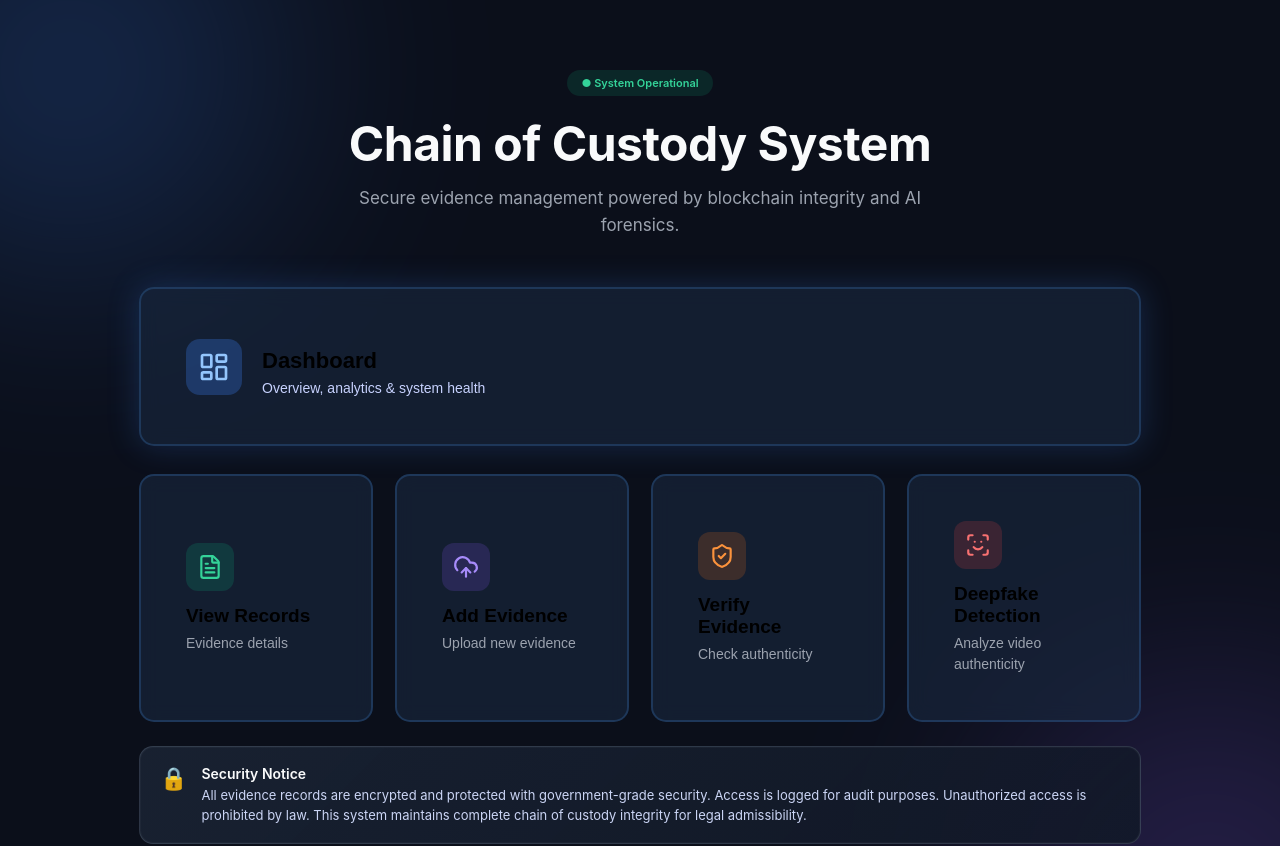
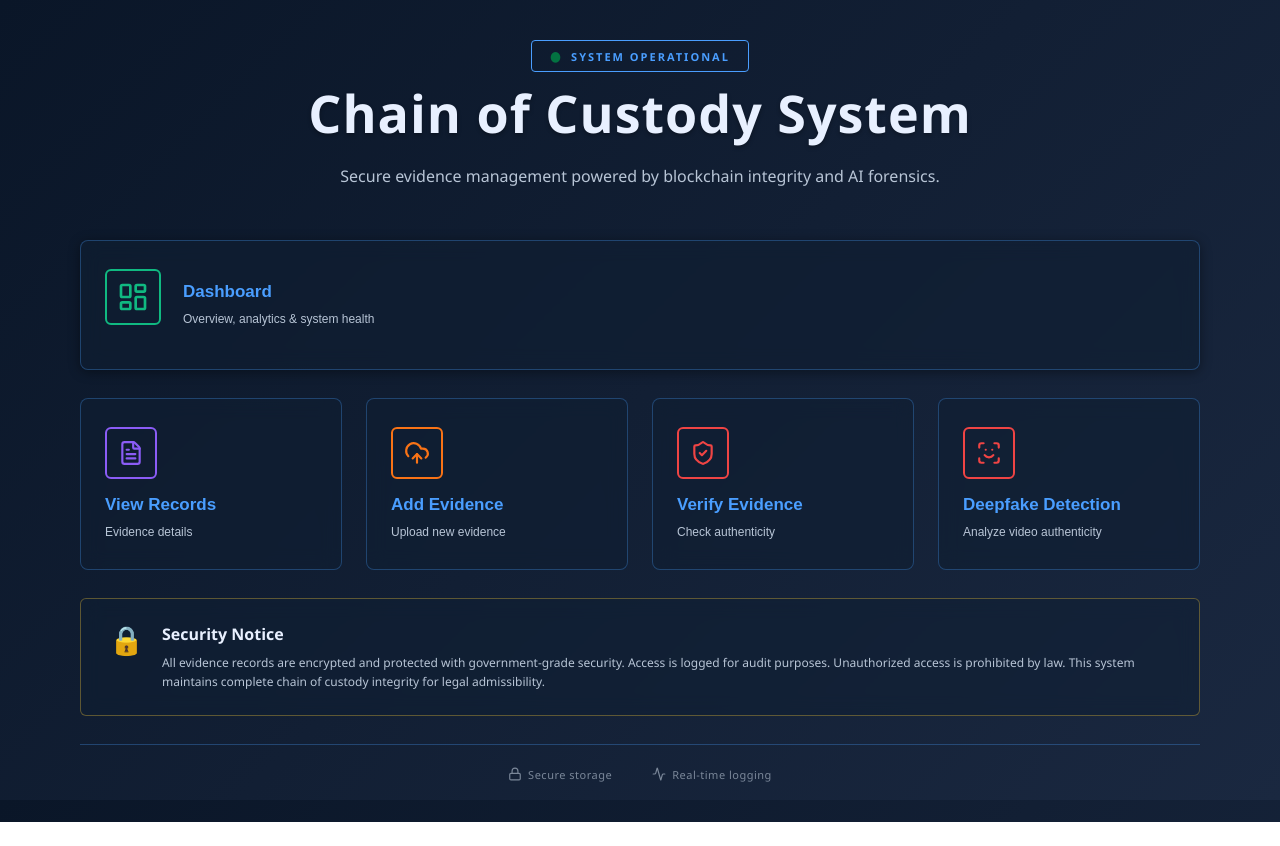
Before and after one commit to vagishaaa20/trustvault, a React (Create React App) app in the folder frontend/: page /home in a window 1280 px wide. Shown: the top 846 px of the page. After the commit the page ends 822 px from the top, so only its background shows below. Built offline with nearby package versions, Linux system fonts and the light colour scheme.

Commit message:
frontend

```diff
--- a/frontend/src/App.jsx
+++ b/frontend/src/App.jsx
@@ -1,5 +1,4 @@
 import { Route, Routes } from "react-router-dom";
-//import Login from "./Login";
 import Home from "./Home";
 import Landing from "./pages/Landing";
 import Login from "./pages/login";
--- a/frontend/src/Home.css
+++ /dev/null
@@ -1,278 +0,0 @@
-/* Root */
-.home-root {
-  min-height: 100vh;
-  background: #0b0f1a;
-  color: #e5e7eb;
-  position: relative;
-  overflow: hidden;
-  font-family: "Inter", system-ui, -apple-system, BlinkMacSystemFont,
-    "Segoe UI", sans-serif;
-}
-
-/* Ambient blobs */
-.ambient {
-  position: absolute;
-  width: 420px;
-  height: 420px;
-  border-radius: 50%;
-  filter: blur(120px);
-  opacity: 0.22;
-}
-
-.ambient-blue {
-  background: #3b82f6;
-  top: -140px;
-  left: -140px;
-}
-
-.ambient-purple {
-  background: #8b5cf6;
-  bottom: -140px;
-  right: -140px;
-}
-
-/* Container */
-.home-container {
-  position: relative;
-  z-index: 2;
-  max-width: 1050px; /* tighter */
-  margin: auto;
-  padding: 70px 24px 50px;
-}
-
-/* Header */
-.home-header {
-  text-align: center;
-  margin-bottom: 48px;
-}
-
-.status-pill {
-  display: inline-flex;
-  align-items: center;
-  gap: 6px;
-  padding: 6px 14px;
-  border-radius: 999px;
-  background: rgba(16, 185, 129, 0.14);
-  color: #34d399;
-  font-size: 11px;
-  font-weight: 600;
-  margin-bottom: 18px;
-}
-
-/* HERO TEXT */
-.home-header h1 {
-  font-size: 48px;          /* reduced */
-  font-weight: 700;        /* softer */
-  letter-spacing: -0.5px;
-  margin-bottom: 12px;
-  color: #f9fafb;
-}
-
-.home-header p {
-  color: #9ca3af;
-  font-size: 17px;
-  line-height: 1.6;
-  max-width: 620px;
-  margin: auto;
-}
-
-/* Layout split */
-.card-layout {
-  display: flex;
-  flex-direction: column;
-  gap: 28px;
-}
-
-/* Cards base */
-.feature-card {
-  background: rgba(17, 24, 39, 0.72);
-  border: 1px solid rgba(255, 255, 255, 0.06);
-  border-radius: 18px;
-  padding: 26px;
-  cursor: pointer;
-  text-align: left;
-  transition: all 0.25s ease;
-}
-
-.feature-card:hover {
-  border-color: rgba(255, 255, 255, 0.18);
-  transform: translateY(-2px);
-}
-
-.feature-card h3 {
-  font-size: 19px;
-  font-weight: 600;
-  margin: 14px 0 6px;
-}
-
-.feature-card p {
-  color: #9ca3af;
-  font-size: 14px;
-  line-height: 1.5;
-}
-
-/* Icon */
-.icon-box {
-  width: 48px;
-  height: 48px;
-  border-radius: 12px;
-  display: flex;
-  align-items: center;
-  justify-content: center;
-}
-
-/* Accent themes */
-.accent-blue .icon-box {
-  background: rgba(59, 130, 246, 0.18);
-  color: #60a5fa;
-}
-
-.accent-green .icon-box {
-  background: rgba(16, 185, 129, 0.18);
-  color: #34d399;
-}
-
-.accent-purple .icon-box {
-  background: rgba(139, 92, 246, 0.18);
-  color: #a78bfa;
-}
-
-.accent-orange .icon-box {
-  background: rgba(249, 115, 22, 0.18);
-  color: #fb923c;
-}
-
-.accent-red .icon-box {
-  background: rgba(239, 68, 68, 0.18);
-  color: #f87171;
-}
-
-/* Dashboard card (primary) */
-.dashboard-card {
-  width: 100%;
-  padding: 28px 32px;
-  border-radius: 20px;
-  background: linear-gradient(
-    135deg,
-    rgba(59, 130, 246, 0.16),
-    rgba(17, 24, 39, 0.85)
-  );
-  border: 1px solid rgba(96, 165, 250, 0.3);
-  box-shadow: 0 0 32px rgba(59, 130, 246, 0.22);
-}
-
-.dashboard-content {
-  display: flex;
-  align-items: center;
-  gap: 20px;
-}
-
-.icon-box.large {
-  width: 56px;
-  height: 56px;
-  border-radius: 14px;
-  background: rgba(59, 130, 246, 0.28);
-  color: #93c5fd;
-}
-
-.dashboard-card h3 {
-  font-size: 22px;
-  font-weight: 600;
-  margin-bottom: 4px;
-}
-
-.dashboard-card p {
-  font-size: 14px;
-  color: #c7d2fe;
-}
-
-/* Secondary cards grid */
-.secondary-grid {
-  display: grid;
-  grid-template-columns: repeat(4, 1fr);
-  gap: 22px;
-}
-
-/* Footer */
-.home-footer {
-  display: flex;
-  justify-content: center;
-  gap: 28px;
-  margin-top: 52px;
-  font-size: 12px;
-  color: #9ca3af;
-}
-
-.home-footer span {
-  display: flex;
-  align-items: center;
-  gap: 6px;
-}
-
-/* Responsive */
-@media (max-width: 1100px) {
-  .secondary-grid {
-    grid-template-columns: repeat(2, 1fr);
-  }
-}
-
-@media (max-width: 600px) {
-  .secondary-grid {
-    grid-template-columns: 1fr;
-  }
-
-  .dashboard-content {
-    flex-direction: column;
-    text-align: center;
-  }
-
-  .home-header h1 {
-    font-size: 38px;
-  }
-}
-/* Security Notice */
-.security-notice {
-  margin-top: 56px;
-  padding: 26px 30px;
-  border-radius: 18px;
-  display: flex;
-  align-items: flex-start;
-  gap: 18px;
-
-  background: linear-gradient(
-    135deg,
-    rgba(30, 41, 59, 0.75),
-    rgba(17, 24, 39, 0.9)
-  );
-
-  border: 1px solid rgba(148, 163, 184, 0.25);
-  box-shadow: inset 0 0 0 1px rgba(255, 255, 255, 0.03);
-}
-
-.security-icon {
-  font-size: 28px;
-  line-height: 1;
-  margin-top: 2px;
-}
-
-.security-text h4 {
-  margin: 0 0 6px;
-  font-size: 16px;
-  font-weight: 600;
-  color: #f9fafb;
-}
-
-.security-text p {
-  margin: 0;
-  font-size: 14px;
-  line-height: 1.6;
-  color: #cbd5f5;
-}
-
-/* Responsive */
-@media (max-width: 600px) {
-  .security-notice {
-    flex-direction: column;
-    gap: 12px;
-  }
-}
--- a/frontend/src/Home.jsx
+++ b/frontend/src/Home.jsx
@@ -10,7 +10,6 @@ import {
   Lock,
   Activity
 } from "lucide-react";
-import "./Home.css";
 
 /* Cards data */
 const cards = [
@@ -72,7 +71,7 @@ const Home = () => {
           animate={{ y: 0, opacity: 1 }}
           transition={{ duration: 0.6 }}
         >
-          <span className="status-pill">● System Operational</span>
+          <span className="status-pill">System Operational</span>
           <h1 className="hero-title">
            Chain of Custody System
           </h1>
--- a/frontend/src/index.css
+++ b/frontend/src/index.css
@@ -825,3 +825,309 @@ footer {
   background: linear-gradient(135deg, #ff6b6b, #ff9f43);
   color: #1a0000;
 }
+/* Root */
+.home-root {
+  height: 100vh;
+  background: linear-gradient(135deg, #0a1628 0%, #1a2840 100%);
+  color: #fff;
+  position: relative;
+  font-family: "Segoe UI", Tahoma, Geneva, Verdana, sans-serif;
+}
+
+/* Container */
+.home-container {
+  position: relative;
+  z-index: 2;
+  max-width: 1600px;
+  margin: auto;
+  padding: 40px 80px;
+  display: flex;
+  flex-direction: column;
+  justify-content: center;
+}
+
+/* Header */
+.home-header {
+  text-align: center;
+  margin-bottom: 50px;
+}
+
+.status-pill {
+  display: inline-flex;
+  align-items: center;
+  gap: 8px;
+  padding: 8px 18px;
+  border-radius: 4px;
+  background: transparent;
+  border: 1px solid #4a9eff;
+  color: #4a9eff;
+  align-items: center;
+  line-height: 1;
+  font-size: 11px;
+  font-weight: 600;
+  letter-spacing: 2px;
+  text-transform: uppercase;
+  margin-bottom: 5px;
+}
+
+.status-pill::before {
+  content: "●";
+  font-size: 14px;
+  animation: pulse 2s infinite;
+  color: #027d44;
+}
+
+@keyframes pulse {
+  0%, 100% { opacity: 1; }
+  50% { opacity: 0.5; }
+}
+
+/* Hero Text */
+.home-header h1 {
+  font-size: 52px;
+  font-weight: 700;
+  letter-spacing: 1px;
+  margin-bottom: 16px;
+  color: #e8f0ff;
+  text-shadow: 0 2px 4px rgba(0, 0, 0, 0.3);
+}
+
+.home-header p {
+  color: #b8c5d6;
+  font-size: 16px;
+  line-height: 1.6;
+  max-width: 750px;
+  margin: 0 auto;
+}
+
+/* Layout */
+.card-layout {
+  display: flex;
+  flex-direction: column;
+  gap: 28px;
+}
+
+/* Dashboard Card (Primary) */
+.dashboard-card {
+  width: 100%;
+  padding: 32px 40px;
+  border-radius: 8px;
+  background: rgba(15, 30, 50, 0.7);
+  border: 1px solid rgba(74, 158, 255, 0.4);
+  box-shadow: 0 2px 12px rgba(0, 0, 0, 0.4);
+  backdrop-filter: blur(10px);
+  transition: all 0.3s;
+  cursor: pointer;
+}
+
+.dashboard-card:hover {
+  border-color: #4a9eff;
+  box-shadow: 0 4px 20px rgba(74, 158, 255, 0.3);
+}
+
+.dashboard-content {
+  display: flex;
+  align-items: center;
+  gap: 22px;
+}
+
+.icon-box.large {
+  width: 56px;
+  height: 56px;
+  border-radius: 6px;
+  background: transparent;
+  border: 2px solid #4a9eff;
+  color: #4a9eff;
+  display: flex;
+  align-items: center;
+  justify-content: center;
+  font-size: 28px;
+}
+
+.dashboard-card h3 {
+  font-size: 22px;
+  font-weight: 600;
+  margin-bottom: 6px;
+  color: #e8f0ff;
+}
+
+.dashboard-card p {
+  font-size: 13px;
+  color: #b8c5d6;
+  line-height: 1.5;
+}
+
+/* Secondary Cards Grid */
+.secondary-grid {
+  display: grid;
+  grid-template-columns: repeat(4, 1fr);
+  gap: 24px;
+}
+
+/* Feature Cards */
+.feature-card {
+  background: rgba(15, 30, 50, 0.6);
+  border: 1px solid rgba(74, 158, 255, 0.3);
+  border-radius: 8px;
+  padding: 28px 24px;
+  cursor: pointer;
+  text-align: left;
+  transition: all 0.3s;
+  backdrop-filter: blur(10px);
+}
+
+.feature-card:hover {
+  border-color: #4a9eff;
+  box-shadow: 0 4px 16px rgba(74, 158, 255, 0.25);
+}
+
+.icon-box {
+  width: 52px;
+  height: 52px;
+  border-radius: 6px;
+  display: flex;
+  align-items: center;
+  justify-content: center;
+  font-size: 24px;
+  margin-bottom: 16px;
+  border: 2px solid;
+}
+
+.feature-card h3 {
+  font-size: 17px;
+  font-weight: 600;
+  margin-bottom: 8px;
+  color: #4a9eff;
+}
+
+.feature-card p {
+  color: #b8c5d6;
+  font-size: 12px;
+  line-height: 1.5;
+}
+
+/* Accent Colors */
+.accent-blue .icon-box {
+  background: transparent;
+  border-color: #10b981;
+  color: #10b981;
+}
+
+.accent-green .icon-box {
+  background: transparent;
+  border-color: #8b5cf6;
+  color: #8b5cf6;
+}
+
+.accent-purple .icon-box {
+  background: transparent;
+  border-color: #f97316;
+  color: #f97316;
+}
+
+.accent-orange .icon-box {
+  background: transparent;
+  border-color: #ef4444;
+  color: #ef4444;
+}
+
+.accent-red .icon-box {
+  background: transparent;
+  border-color: #ef4444;
+  color: #ef4444;
+}
+
+/* Security Notice */
+.security-notice {
+  margin-top: 28px;
+  padding: 24px 28px;
+  border-radius: 6px;
+  display: flex;
+  align-items: flex-start;
+  gap: 18px;
+  background: rgba(15, 30, 50, 0.5);
+  border: 1px solid rgba(212, 175, 55, 0.4);
+  backdrop-filter: blur(10px);
+}
+
+.security-icon {
+  font-size: 28px;
+  line-height: 1;
+  margin-top: 2px;
+  color: #d4af37;
+}
+
+.security-text h4 {
+  margin: 0 0 8px;
+  font-size: 16px;
+  font-weight: 600;
+  color: #e8f0ff;
+}
+
+.security-text p {
+  margin: 0;
+  font-size: 12px;
+  line-height: 1.6;
+  color: #b8c5d6;
+}
+
+/* Footer */
+.home-footer {
+  display: flex;
+  justify-content: center;
+  gap: 40px;
+  margin-top: 28px;
+  padding-top: 22px;
+  border-top: 1px solid rgba(74, 158, 255, 0.3);
+  font-size: 11px;
+  color: #7a8799;
+  letter-spacing: 0.5px;
+}
+
+.home-footer span {
+  display: flex;
+  align-items: center;
+  gap: 6px;
+}
+
+/* Responsive */
+@media (max-width: 1200px) {
+  .secondary-grid {
+    grid-template-columns: repeat(2, 1fr);
+  }
+}
+
+@media (max-width: 768px) {
+  .home-container {
+    padding: 40px 30px;
+  }
+
+  .home-header h1 {
+    font-size: 38px;
+  }
+
+  .home-header p {
+    font-size: 14px;
+  }
+
+  .secondary-grid {
+    grid-template-columns: 1fr;
+  }
+
+  .dashboard-content {
+    flex-direction: column;
+    text-align: center;
+  }
+
+  .security-notice {
+    flex-direction: column;
+    gap: 12px;
+    padding: 20px;
+  }
+
+  .home-footer {
+    flex-direction: column;
+    gap: 16px;
+    text-align: center;
+  }
+}
```
